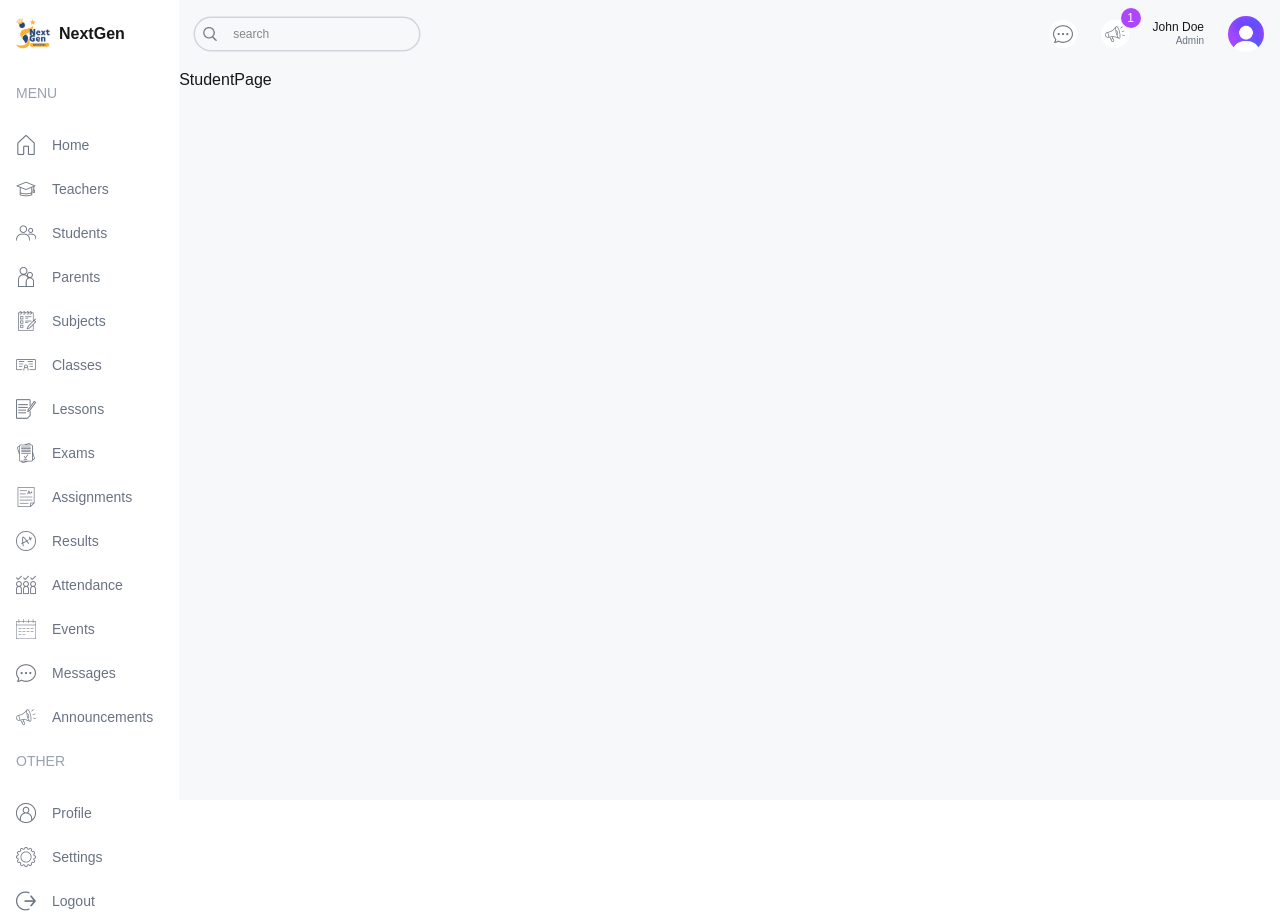
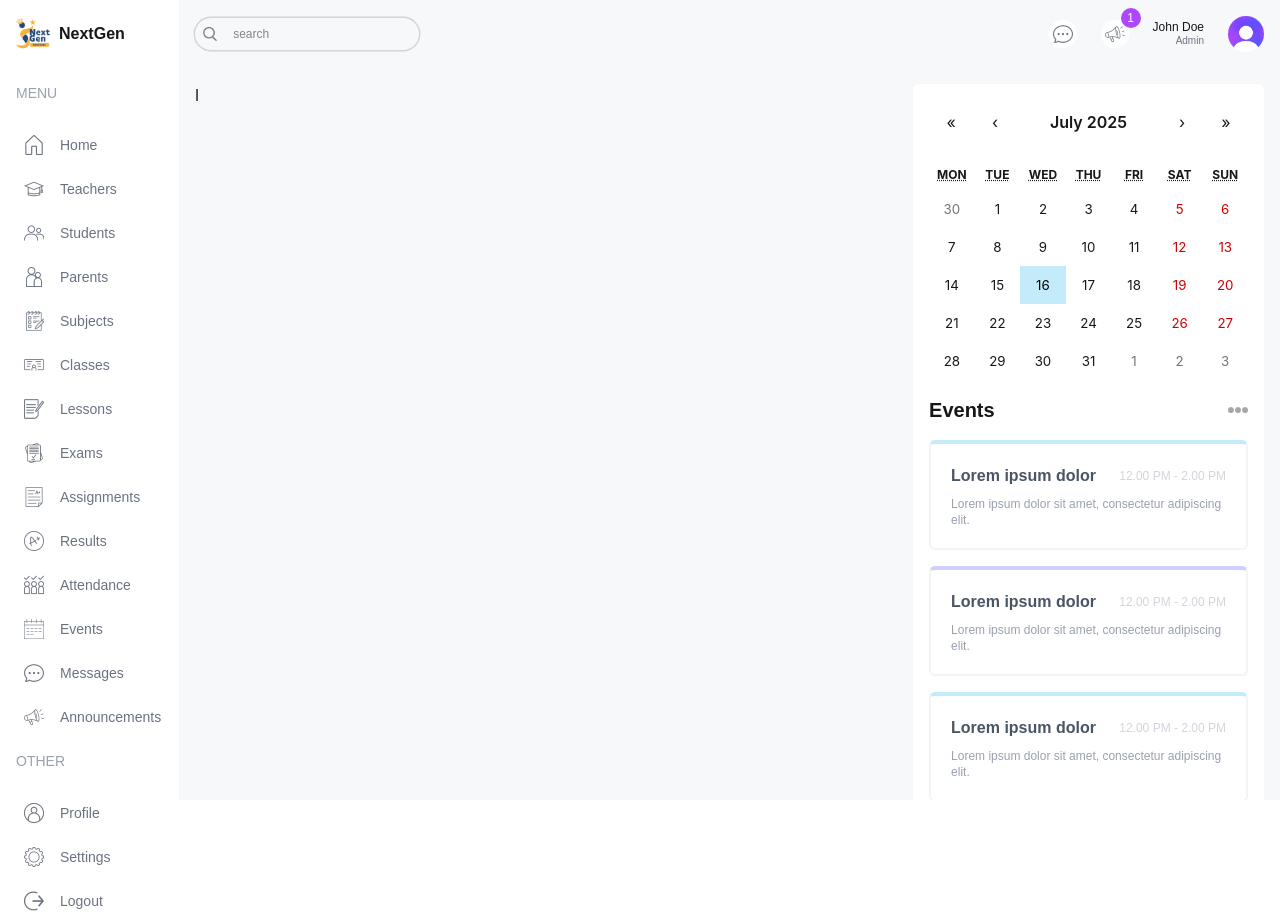
Before and after one commit to riponmondalbd/next-gen-school, a Next.js app: page /student in a window 1280 px wide. Built offline with nearby package versions, Linux system fonts and the light colour scheme.

Commit message:
studentPage.tsx --> separate the page in 2 section, left content and right content. also add right content EventCalender and Announcements components

```diff
--- a/src/app/(dashboard)/student/page.tsx
+++ b/src/app/(dashboard)/student/page.tsx
@@ -1,3 +1,16 @@
+import Announcements from "@/components/Announcements";
+import EventCalendar from "@/components/EventCalendar";
+
 export default function StudentPage() {
-  return <div>StudentPage</div>;
+  return (
+    <div className="p-4 flex gap-4 flex-col xl:flex-row">
+      {/* left content */}
+      <div className="w-full xl:w-2/3">l</div>
+      {/* right content */}
+      <div className="w-full xl:w-1/3 flex flex-col gap-8">
+        <EventCalendar />
+        <Announcements />
+      </div>
+    </div>
+  );
 }
--- a/src/components/Menu.tsx
+++ b/src/components/Menu.tsx
@@ -131,7 +131,7 @@ export default function Menu() {
                 <Link
                   href={singleItem.href}
                   key={singleItem.label}
-                  className="flex items-center justify-center lg:justify-start gap-4 text-gray-500 py-2 rounded-md hover:bg-nextSkyLight"
+                  className="flex items-center justify-center lg:justify-start gap-4 text-gray-500 py-2 md:px-2 rounded-md hover:bg-nextSkyLight"
                 >
                   <Image src={singleItem.icon} alt="" width={20} height={20} />
                   <span className="hidden lg:block">{singleItem.label}</span>
```
